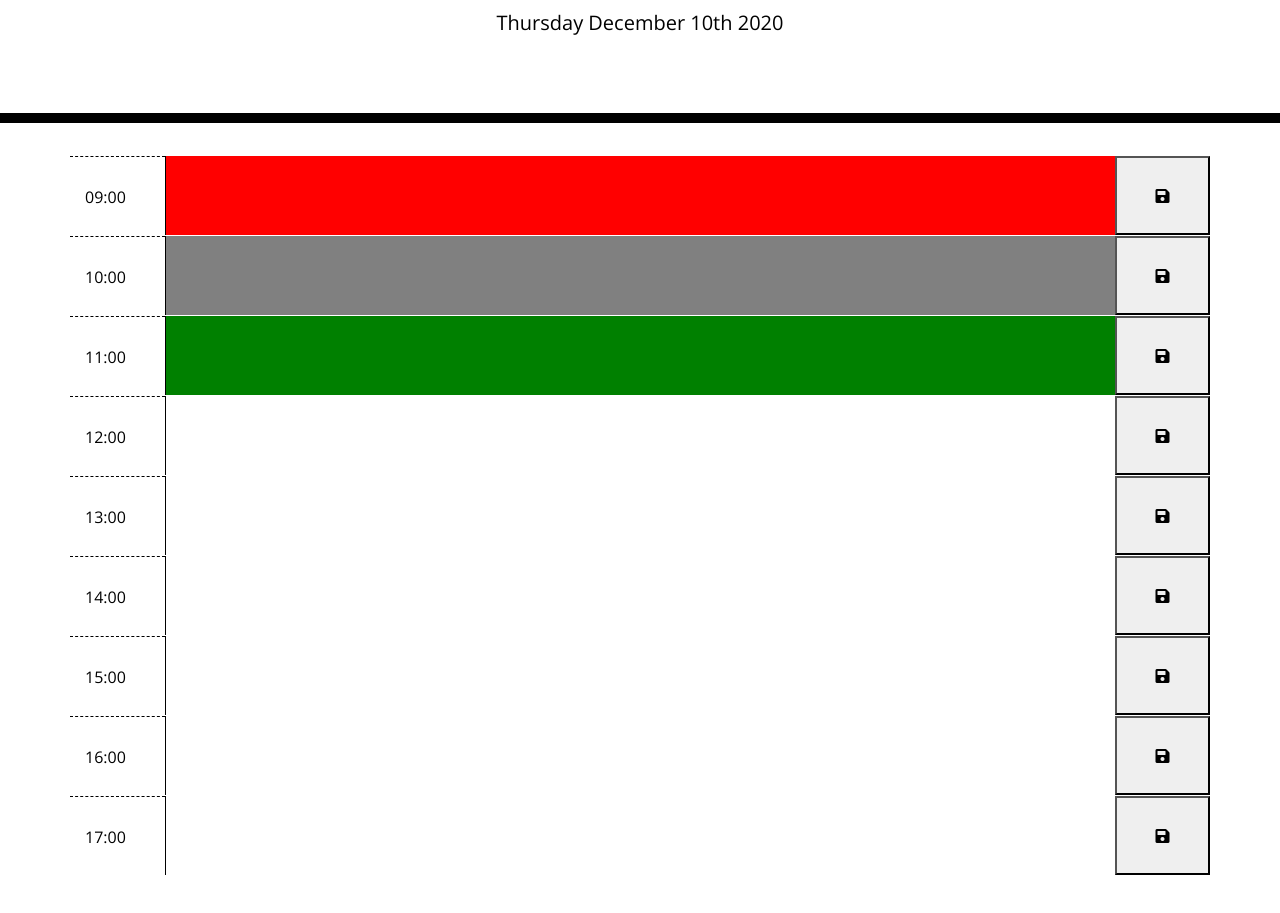
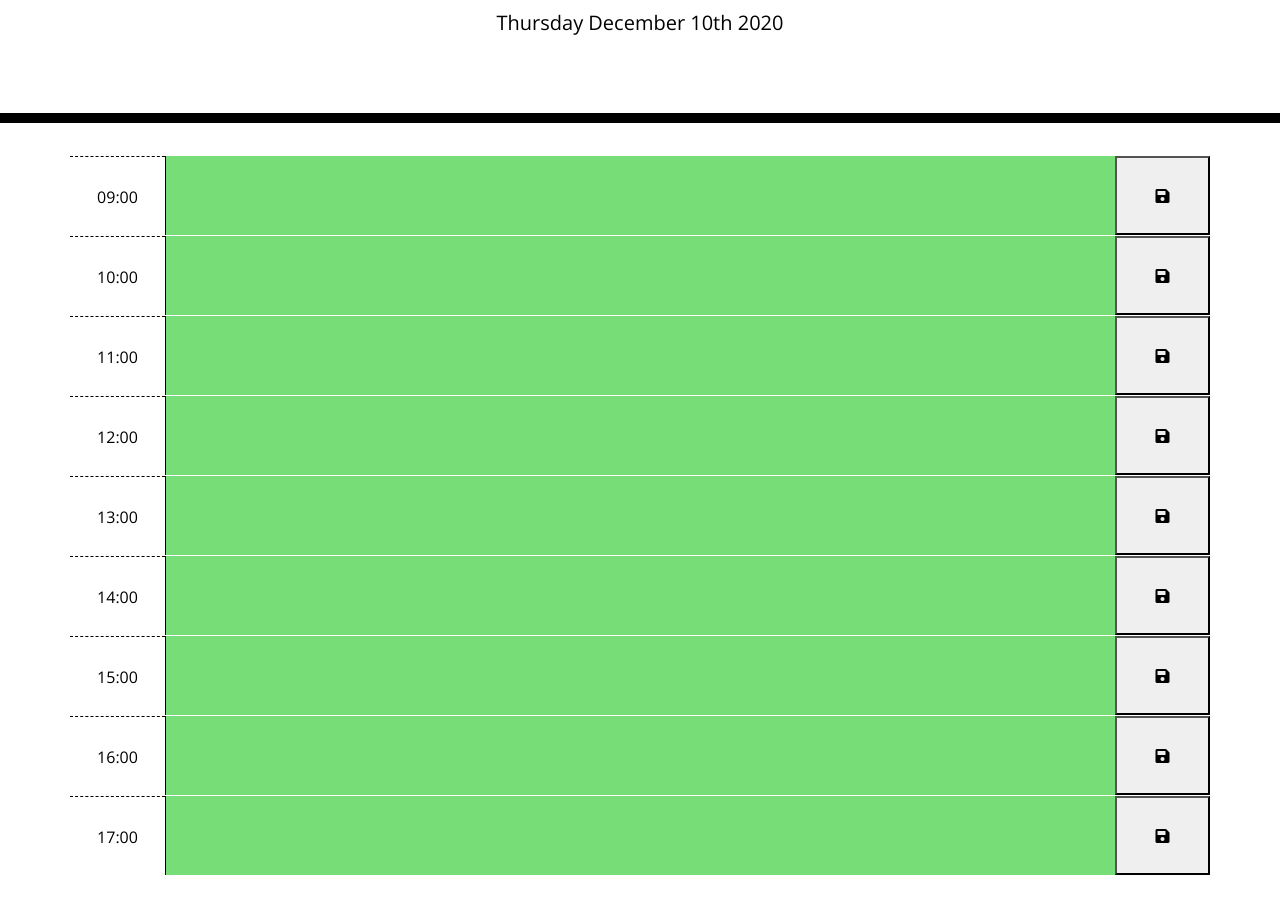
Before and after one commit to leon-luna-ray/power-planner, a plain HTML site: page index.html in a window 1280 px wide. Shown: the part 181-1094 px from the top of the page. Drawn offline with nearby package versions, Linux system fonts and the light colour scheme.

Commit message:
Changed some styling elements in style.css and timeblock IDs in HTML. Began testing functionality of changing the color with the hour.

```diff
--- a/Assets/css/style.css
+++ b/Assets/css/style.css
@@ -30,7 +30,7 @@ textarea{
   white-space: pre-wrap;
 }
 
-.time-block{
+.time-blocks{
   text-align: center;
   border-radius: 15px;
 }
@@ -47,18 +47,20 @@ textarea{
   border-top: 1px dashed #000000;
 }
 
-.past {
-  background-color: #d3d3d3;
+/* Changed to IDs to have them seprate from the classes since these will change with the time */
+
+#future {
+  background-color: #77dd77;
   color: white;
 }
 
-.present {
+#present {
   background-color: #ff6961;
   color: white;
 }
 
-.future {
-  background-color: #77dd77;
+#past {
+  background-color: #d3d3d3;
   color: white;
 }
 
@@ -74,17 +76,3 @@ textarea{
   font-size: 20px;
   transition: all .3s ease-in-out;
 }
-
-/* Change text field color */
-
-.past {
-  background-color: red;
-}
-
-.present {
-  background-color: grey;
-}
-
-.future {
-  background-color: green;
-}
--- a/Assets/js/script.js
+++ b/Assets/js/script.js
@@ -1,4 +1,4 @@
-//document ready jquery wrapper (page will render when ready)
+//document ready jQuery wrapper (page will render when ready)
 $(document).ready(function(){
 //event listener
     $(".save-button").on("click", function(){
@@ -12,7 +12,9 @@ $(".save-button").on("click", function(){
 
         //append current date to top of page using moment.js
         var currentDate = moment().format("dddd MMMM Do YYYY");
+        var currentHour = moment().format("h")
+        console.log(currentHour)
         $("#currentDay").text(currentDate);
 
-
-});
+        $("#0900").attr("id", "past")
+}); //jQuery wrapper
--- a/index.html
+++ b/index.html
@@ -40,7 +40,7 @@
         <div class="col-md-1 hour">
           09:00
         </div>
-        <textarea class="col-md-10 block-entry past">
+        <textarea id="future" class="col-md-10 block-entry">
         </textarea>
         <button class="col-md-1 save-button"><i class="fas fa-save"></i></button>
       </div>
@@ -50,7 +50,7 @@
         <div class="col-md-1 hour">
           10:00
         </div>
-        <textarea class="col-md-10 block-entry present">
+        <textarea id="future" class="col-md-10 block-entry">
         </textarea>
         <button class="col-md-1 save-button"><i class="fas fa-save"></i></button>
       </div>
@@ -60,7 +60,7 @@
         <div class="col-md-1 hour">
           11:00
         </div>
-        <textarea class="col-md-10 block-entry future">
+        <textarea id="future" class="col-md-10 block-entry">
         </textarea>
         <button class="col-md-1 save-button"><i class="fas fa-save"></i></button>
       </div>
@@ -70,7 +70,7 @@
         <div class="col-md-1 hour">
           12:00
         </div>
-        <textarea class="col-md-10 block-entry">
+        <textarea id="future" class="col-md-10 block-entry">
         </textarea>
         <button class="col-md-1 save-button"><i class="fas fa-save"></i></button>
       </div>
@@ -80,7 +80,7 @@
         <div class="col-md-1 hour">
           13:00
         </div>
-        <textarea class="col-md-10 block-entry">
+        <textarea id="future" class="col-md-10 block-entry">
         </textarea>
         <button class="col-md-1 save-button"><i class="fas fa-save"></i></button>
       </div>
@@ -90,7 +90,7 @@
         <div class="col-md-1 hour">
           14:00
         </div>
-        <textarea class="col-md-10 block-entry">
+        <textarea id="future" class="col-md-10 block-entry">
         </textarea>
         <button class="col-md-1 save-button"><i class="fas fa-save"></i></button>
       </div>
@@ -100,7 +100,7 @@
         <div class="col-md-1 hour">
           15:00
         </div>
-        <textarea class="col-md-10 block-entry">
+        <textarea id="future" class="col-md-10 block-entry">
         </textarea>
         <button class="col-md-1 save-button"><i class="fas fa-save"></i></button>
       </div>
@@ -110,7 +110,7 @@
         <div class="col-md-1 hour">
           16:00
         </div>
-        <textarea class="col-md-10 block-entry">
+        <textarea id="future" class="col-md-10 block-entry">
         </textarea>
         <button class="col-md-1 save-button"><i class="fas fa-save"></i></button>
       </div>
@@ -120,7 +120,7 @@
         <div class="col-md-1 hour">
           17:00
         </div>
-        <textarea class="col-md-10 block-entry">
+        <textarea id="future" class="col-md-10 block-entry">
         </textarea>
         <button class="col-md-1 save-button"><i class="fas fa-save"></i></button>
       </div>
```
Also changed, not shown: README.md. Lines whose indentation alone changed are shown as unchanged.
